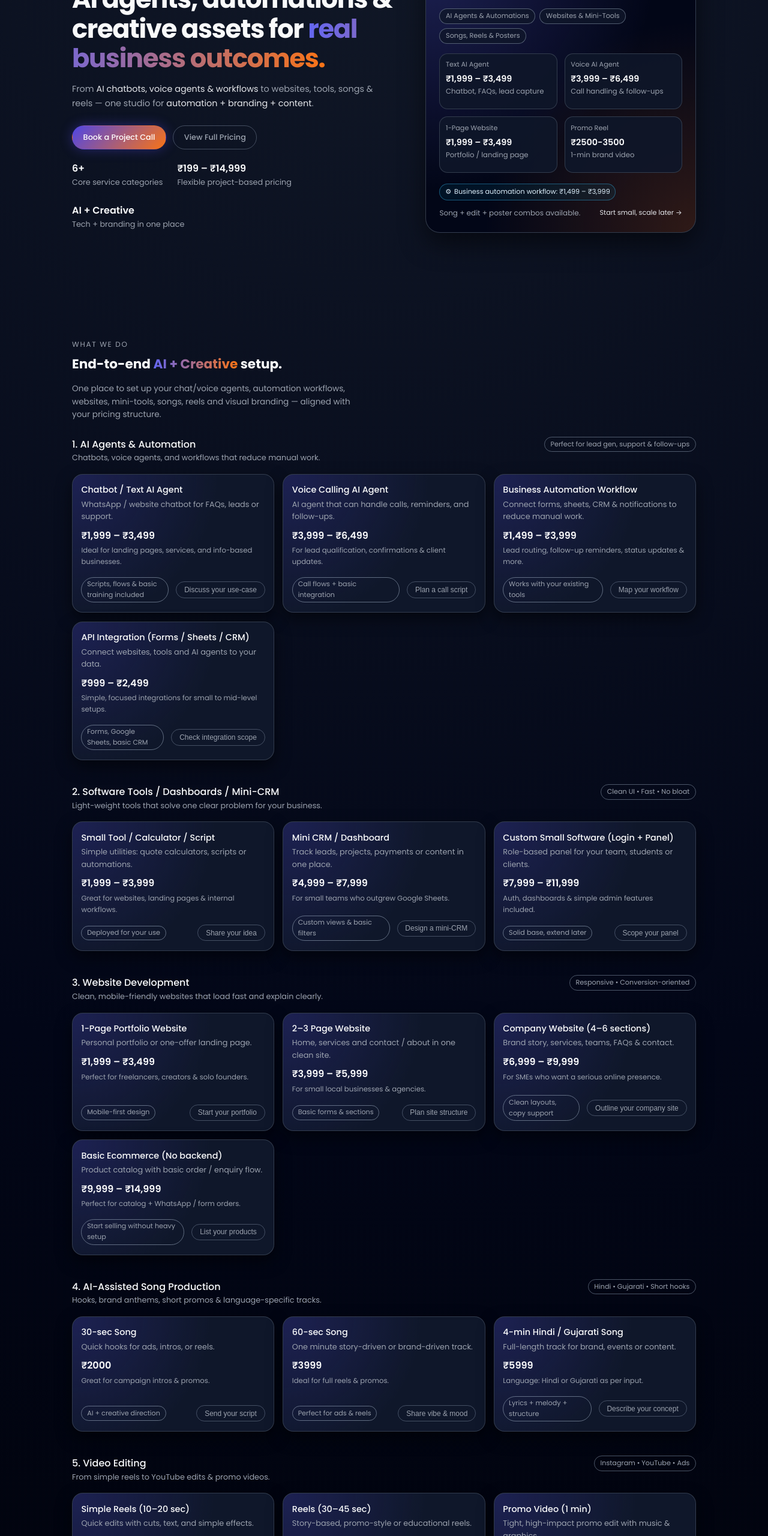
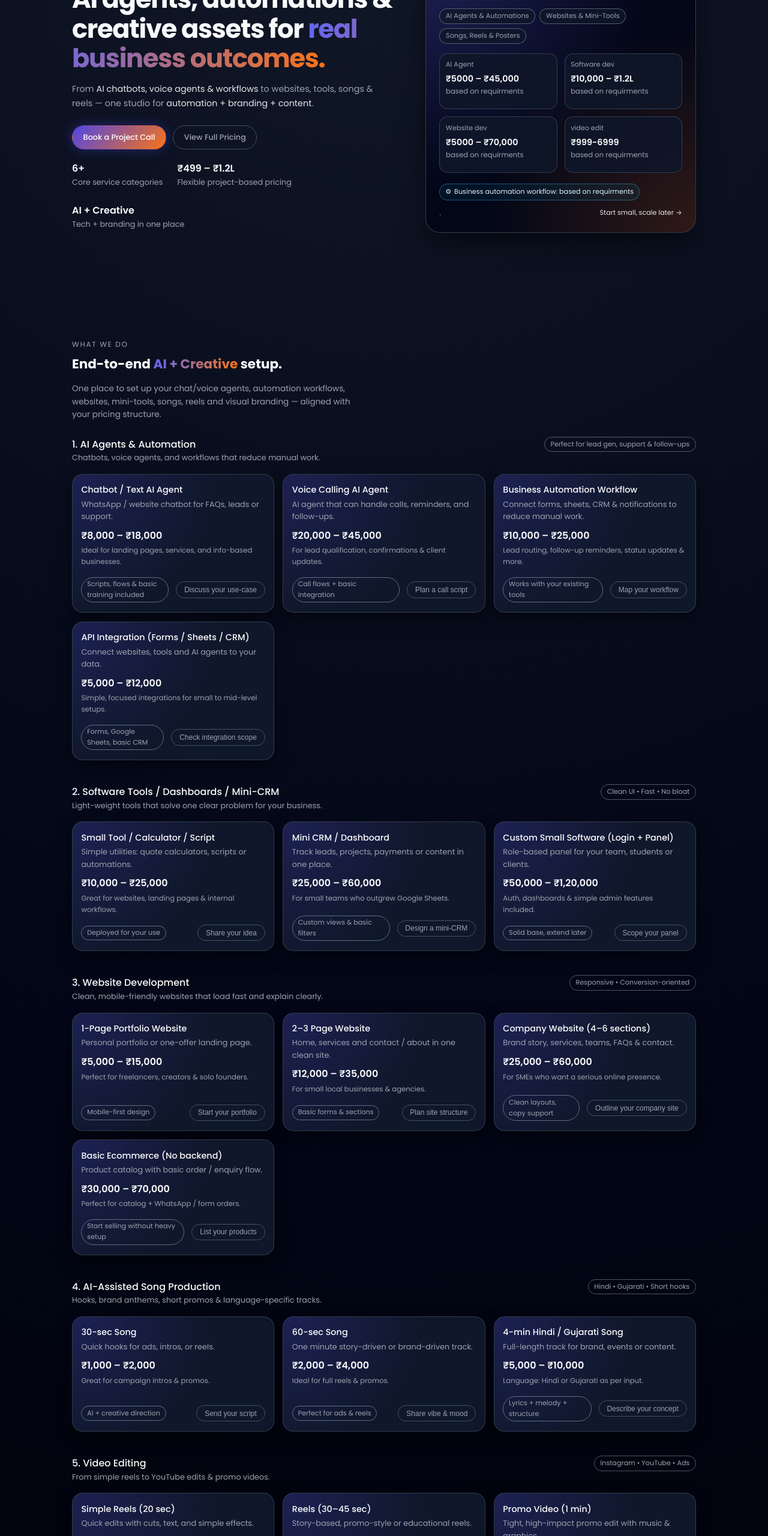
Before and after one commit to Hashmi04/xentro-ai-agency, a plain HTML site: page index.html in a window 1280 px wide. Shown: the part 180-2740 px from the top of the page at 60% size. Drawn offline with Linux system fonts and the light colour scheme.

Commit message:
Update index.html

```diff
--- a/index.html
+++ b/index.html
@@ -847,7 +847,7 @@
               Core service categories
             </div>
             <div class="hero-stat">
-              <span>₹199 – ₹14,999</span>
+              <span>₹499 – ₹1.2L </span>
               Flexible project-based pricing
             </div>
             <div class="hero-stat">
@@ -879,33 +879,33 @@
 
             <div class="pricing-mini-grid">
               <div class="pricing-mini-item">
-                <div class="pricing-mini-item-title">Text AI Agent</div>
-                <div class="pricing-mini-item-amount">₹1,999 – ₹3,499</div>
-                <div class="card-note">Chatbot, FAQs, lead capture</div>
+                <div class="pricing-mini-item-title"> AI Agent</div>
+                <div class="pricing-mini-item-amount">₹5000 – ₹45,000</div>
+                <div class="card-note">based on requirments </div>
               </div>
               <div class="pricing-mini-item">
-                <div class="pricing-mini-item-title">Voice AI Agent</div>
-                <div class="pricing-mini-item-amount">₹3,999 – ₹6,499</div>
-                <div class="card-note">Call handling & follow-ups</div>
+                <div class="pricing-mini-item-title">Software dev </div>
+                <div class="pricing-mini-item-amount">₹10,000 – ₹1.2L</div>
+                <div class="card-note">based on requirments </div>
               </div>
               <div class="pricing-mini-item">
-                <div class="pricing-mini-item-title">1-Page Website</div>
-                <div class="pricing-mini-item-amount">₹1,999 – ₹3,499</div>
-                <div class="card-note">Portfolio / landing page</div>
+                <div class="pricing-mini-item-title">Website dev</div>
+                <div class="pricing-mini-item-amount">₹5000 – ₹70,000</div>
+                <div class="card-note"> based on requirments </div>
               </div>
               <div class="pricing-mini-item">
-                <div class="pricing-mini-item-title">Promo Reel</div>
-                <div class="pricing-mini-item-amount">₹2500-3500 </div>
-                <div class="card-note">1-min brand video</div>
+                <div class="pricing-mini-item-title">video edit </div>
+                <div class="pricing-mini-item-amount">₹999-6999</div>
+                <div class="card-note">based on requirments </div>
               </div>
             </div>
 
             <div class="agent-badge">
-              <span>⚙</span> Business automation workflow: ₹1,499 – ₹3,999
+              <span>⚙</span> Business automation workflow: based on requirments
             </div>
 
             <div class="hero-card-footer">
-              <span>Song + edit + poster combos available.</span>
+              <span>.</span>
               <span style="font-size:0.7rem;color:#e5e7eb;">Start small, scale later →</span>
             </div>
           </div>
@@ -936,11 +936,13 @@
   </div>
 
   <div class="card-grid">
+
+    <!-- Chatbot -->
     <div class="card">
       <div>
         <h4 class="card-title">Chatbot / Text AI Agent</h4>
         <p class="card-desc">WhatsApp / website chatbot for FAQs, leads or support.</p>
-                <p class="card-price"><span>₹1,999 – ₹3,499</span></p>
+        <p class="card-price"><span>₹8,000 – ₹18,000</span></p>
         <p class="card-note">Ideal for landing pages, services, and info-based businesses.</p>
       </div>
       <div class="card-footer">
@@ -949,11 +951,12 @@
       </div>
     </div>
 
+    <!-- Voice Agent -->
     <div class="card">
       <div>
         <h4 class="card-title">Voice Calling AI Agent</h4>
         <p class="card-desc">AI agent that can handle calls, reminders, and follow-ups.</p>
-                <p class="card-price"><span>₹3,999 – ₹6,499</span></p>
+        <p class="card-price"><span>₹20,000 – ₹45,000</span></p>
         <p class="card-note">For lead qualification, confirmations & client updates.</p>
       </div>
       <div class="card-footer">
@@ -962,11 +965,12 @@
       </div>
     </div>
 
+    <!-- Business Workflow -->
     <div class="card">
       <div>
         <h4 class="card-title">Business Automation Workflow</h4>
         <p class="card-desc">Connect forms, sheets, CRM & notifications to reduce manual work.</p>
-                <p class="card-price"><span>₹1,499 – ₹3,999</span></p>
+        <p class="card-price"><span>₹10,000 – ₹25,000</span></p>
         <p class="card-note">Lead routing, follow-up reminders, status updates & more.</p>
       </div>
       <div class="card-footer">
@@ -975,11 +979,12 @@
       </div>
     </div>
 
+    <!-- API Integration -->
     <div class="card">
       <div>
         <h4 class="card-title">API Integration (Forms / Sheets / CRM)</h4>
         <p class="card-desc">Connect websites, tools and AI agents to your data.</p>
-                <p class="card-price"><span>₹999 – ₹2,499</span></p>
+        <p class="card-price"><span>₹5,000 – ₹12,000</span></p>
         <p class="card-note">Simple, focused integrations for small to mid-level setups.</p>
       </div>
       <div class="card-footer">
@@ -987,8 +992,10 @@
         <button class="btn btn-outline btn-card">Check integration scope</button>
       </div>
     </div>
+
   </div>
 </div>
+
 
         <!-- Software -->
 <div class="category-block" id="work">
@@ -1003,11 +1010,13 @@
   </div>
 
   <div class="card-grid">
+
+    <!-- Small Tool -->
     <div class="card">
       <div>
         <h4 class="card-title">Small Tool / Calculator / Script</h4>
         <p class="card-desc">Simple utilities: quote calculators, scripts or automations.</p>
-                <p class="card-price"><span>₹1,999 – ₹3,999</span></p>
+        <p class="card-price"><span>₹10,000 – ₹25,000</span></p>
         <p class="card-note">Great for websites, landing pages & internal workflows.</p>
       </div>
       <div class="card-footer">
@@ -1016,11 +1025,12 @@
       </div>
     </div>
 
+    <!-- Mini CRM -->
     <div class="card">
       <div>
         <h4 class="card-title">Mini CRM / Dashboard</h4>
         <p class="card-desc">Track leads, projects, payments or content in one place.</p>
-                <p class="card-price"><span>₹4,999 – ₹7,999</span></p>
+        <p class="card-price"><span>₹25,000 – ₹60,000</span></p>
         <p class="card-note">For small teams who outgrew Google Sheets.</p>
       </div>
       <div class="card-footer">
@@ -1029,11 +1039,12 @@
       </div>
     </div>
 
+    <!-- Custom Software -->
     <div class="card">
       <div>
         <h4 class="card-title">Custom Small Software (Login + Panel)</h4>
         <p class="card-desc">Role-based panel for your team, students or clients.</p>
-                <p class="card-price"><span>₹7,999 – ₹11,999</span></p>
+        <p class="card-price"><span>₹50,000 – ₹1,20,000</span></p>
         <p class="card-note">Auth, dashboards & simple admin features included.</p>
       </div>
       <div class="card-footer">
@@ -1041,8 +1052,10 @@
         <button class="btn btn-outline btn-card">Scope your panel</button>
       </div>
     </div>
+
   </div>
 </div>
+
 
        <!-- Websites -->
 <div class="category-block">
@@ -1057,11 +1070,13 @@
   </div>
 
   <div class="card-grid">
+
+    <!-- 1 Page Website -->
     <div class="card">
       <div>
         <h4 class="card-title">1-Page Portfolio Website</h4>
         <p class="card-desc">Personal portfolio or one-offer landing page.</p>
-                <p class="card-price"><span>₹1,999 – ₹3,499</span></p>
+        <p class="card-price"><span>₹5,000 – ₹15,000</span></p>
         <p class="card-note">Perfect for freelancers, creators & solo founders.</p>
       </div>
       <div class="card-footer">
@@ -1070,11 +1085,12 @@
       </div>
     </div>
 
+    <!-- 2–3 Page Website -->
     <div class="card">
       <div>
         <h4 class="card-title">2–3 Page Website</h4>
         <p class="card-desc">Home, services and contact / about in one clean site.</p>
-                <p class="card-price"><span>₹3,999 – ₹5,999</span></p>
+        <p class="card-price"><span>₹12,000 – ₹35,000</span></p>
         <p class="card-note">For small local businesses & agencies.</p>
       </div>
       <div class="card-footer">
@@ -1083,11 +1099,12 @@
       </div>
     </div>
 
+    <!-- Company Website -->
     <div class="card">
       <div>
         <h4 class="card-title">Company Website (4–6 sections)</h4>
         <p class="card-desc">Brand story, services, teams, FAQs & contact.</p>
-                <p class="card-price"><span>₹6,999 – ₹9,999</span></p>
+        <p class="card-price"><span>₹25,000 – ₹60,000</span></p>
         <p class="card-note">For SMEs who want a serious online presence.</p>
       </div>
       <div class="card-footer">
@@ -1096,11 +1113,12 @@
       </div>
     </div>
 
+    <!-- Ecommerce Website -->
     <div class="card">
       <div>
         <h4 class="card-title">Basic Ecommerce (No backend)</h4>
         <p class="card-desc">Product catalog with basic order / enquiry flow.</p>
-                <p class="card-price"><span>₹9,999 – ₹14,999</span></p>
+        <p class="card-price"><span>₹30,000 – ₹70,000</span></p>
         <p class="card-note">Perfect for catalog + WhatsApp / form orders.</p>
       </div>
       <div class="card-footer">
@@ -1108,8 +1126,10 @@
         <button class="btn btn-outline btn-card">List your products</button>
       </div>
     </div>
+
   </div>
 </div>
+
 
       <!-- Songs -->
 <div class="category-block">
@@ -1124,11 +1144,13 @@
   </div>
 
   <div class="card-grid">
+
+    <!-- 30-sec Song -->
     <div class="card">
       <div>
         <h4 class="card-title">30-sec Song</h4>
         <p class="card-desc">Quick hooks for ads, intros, or reels.</p>
-                <p class="card-price"><span>₹2000</span></p>
+        <p class="card-price"><span>₹1,000 – ₹2,000</span></p>
         <p class="card-note">Great for campaign intros & promos.</p>
       </div>
       <div class="card-footer">
@@ -1137,11 +1159,12 @@
       </div>
     </div>
 
+    <!-- 60-sec Song -->
     <div class="card">
       <div>
         <h4 class="card-title">60-sec Song</h4>
         <p class="card-desc">One minute story-driven or brand-driven track.</p>
-                <p class="card-price"><span>₹3999</span></p>
+        <p class="card-price"><span>₹2,000 – ₹4,000</span></p>
         <p class="card-note">Ideal for full reels & promos.</p>
       </div>
       <div class="card-footer">
@@ -1150,11 +1173,12 @@
       </div>
     </div>
 
+    <!-- Full 4-min Song -->
     <div class="card">
       <div>
         <h4 class="card-title">4-min Hindi / Gujarati Song</h4>
         <p class="card-desc">Full-length track for brand, events or content.</p>
-                <p class="card-price"><span>₹5999</span></p>
+        <p class="card-price"><span>₹5,000 – ₹10,000</span></p>
         <p class="card-note">Language: Hindi or Gujarati as per input.</p>
       </div>
       <div class="card-footer">
@@ -1162,6 +1186,7 @@
         <button class="btn btn-outline btn-card">Describe your concept</button>
       </div>
     </div>
+
   </div>
 </div>
 
@@ -1178,9 +1203,11 @@
   </div>
 
   <div class="card-grid">
+
+    <!-- Simple Reel -->
     <div class="card">
       <div>
-                <h4 class="card-title">Simple Reels (10–20 sec)</h4>
+        <h4 class="card-title">Simple Reels (20 sec)</h4>
         <p class="card-desc">Quick edits with cuts, text, and simple effects.</p>
         <p class="card-price"><span>₹999</span></p>
         <p class="card-note">Perfect for quantity content & trends.</p>
@@ -1191,6 +1218,7 @@
       </div>
     </div>
 
+    <!-- 30–45 sec Reel -->
     <div class="card">
       <div>
         <h4 class="card-title">Reels (30–45 sec)</h4>
@@ -1204,6 +1232,7 @@
       </div>
     </div>
 
+    <!-- Promo Video -->
     <div class="card">
       <div>
         <h4 class="card-title">Promo Video (1 min)</h4>
@@ -1217,11 +1246,12 @@
       </div>
     </div>
 
+    <!-- YouTube Edit -->
     <div class="card">
       <div>
         <h4 class="card-title">YouTube Edit (5–10 min)</h4>
         <p class="card-desc">Full edit with cuts, B-roll, text & clean pacing.</p>
-                <p class="card-price"><span>₹3999-6999</span></p>
+        <p class="card-price"><span>₹3999–6999</span></p>
         <p class="card-note">Perfect for tutorials, vlogs & breakdowns.</p>
       </div>
       <div class="card-footer">
@@ -1229,8 +1259,10 @@
         <button class="btn btn-outline btn-card">Share channel style</button>
       </div>
     </div>
+
   </div>
 </div>
+
 
         <!-- Graphics -->
         <div class="category-block">
@@ -1262,25 +1294,12 @@
               <div>
                 <h4 class="card-title">Premium Poster</h4>
                 <p class="card-desc">More detailed layout, effects & visual polish.</p>
-                <p class="card-price"><span>₹999</span></p>
+                <p class="card-price"><span>₹699</span></p>
                 <p class="card-note">For key announcements and hero creatives.</p>
               </div>
               <div class="card-footer">
                 <span class="pill-small">Brand-driven design</span>
                 <button class="btn btn-outline btn-card">Share reference style</button>
-              </div>
-            </div>
-
-            <div class="card">
-              <div>
-                <h4 class="card-title">Campaign Poster</h4>
-                <p class="card-desc">Multiple creatives for one campaign or offer.</p>
-                <p class="card-price"><span>₹1,199 – ₹1,499</span></p>
-                <p class="card-note">Ideal for launches & multi-day promos.</p>
-              </div>
-              <div class="card-footer">
-                <span class="pill-small">Consistent look across posts</span>
-                <button class="btn btn-outline btn-card">Plan your campaign</button>
               </div>
             </div>
 
```
Lines whose indentation alone changed are shown as unchanged.
